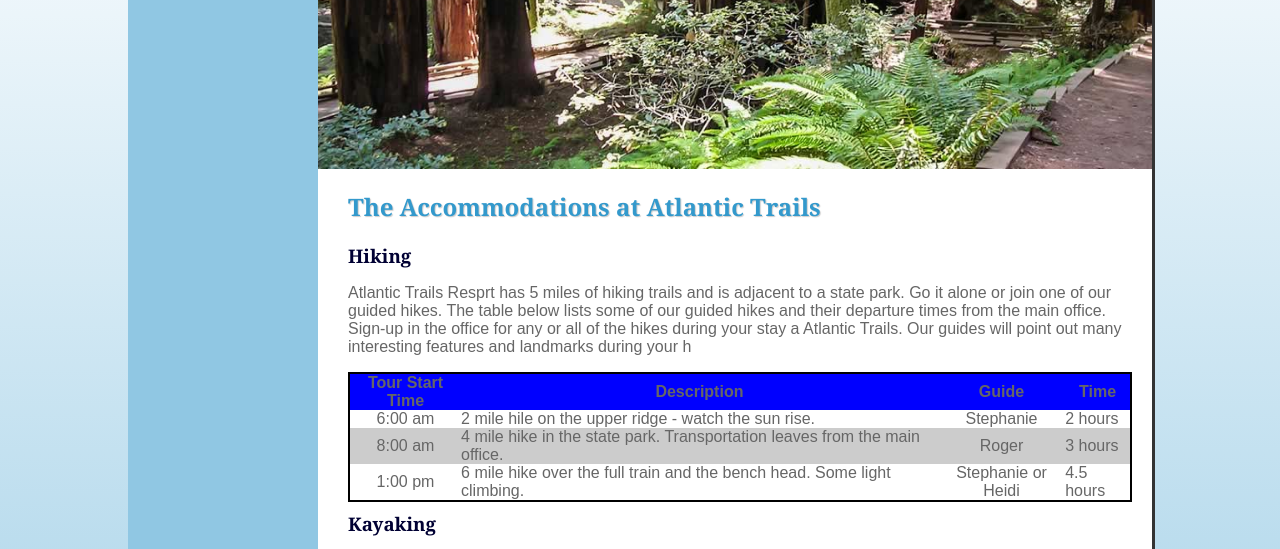
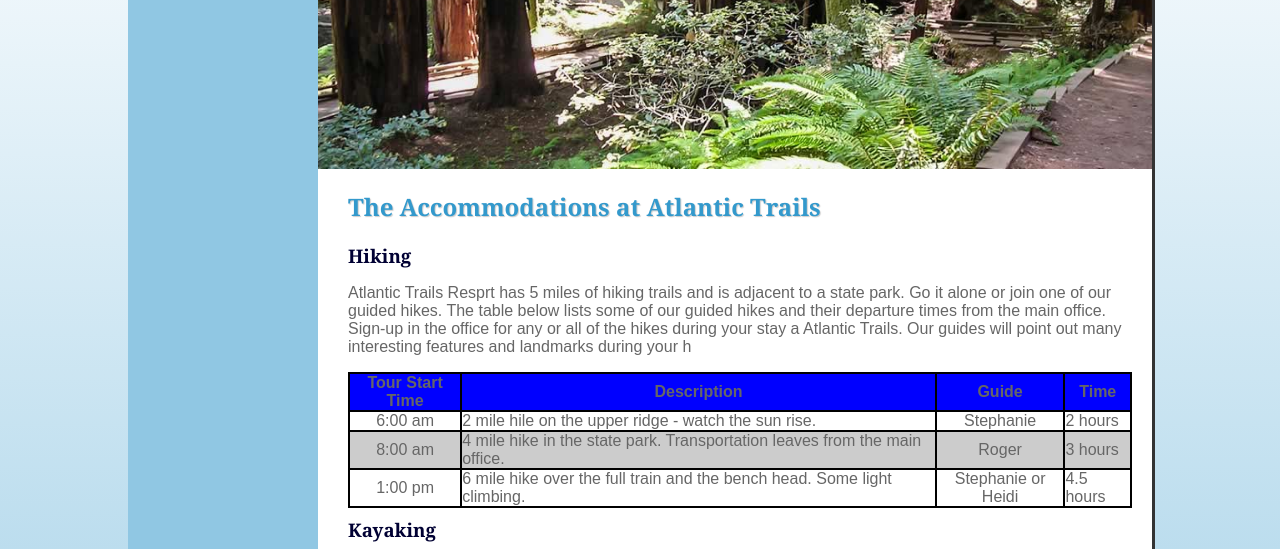
Before and after one commit to nathang21/COP-4004, a plain HTML site: page Project6/activities.html in a window 1280 px wide. Shown: the part 206-755 px from the top of the page. Drawn offline with Linux system fonts and the light colour scheme.

Commit message:
Fixed Tables

```diff
--- a/Project6/atlantic.css
+++ b/Project6/atlantic.css
@@ -98,9 +98,8 @@ a:hover {
     font-weight: bold;
 }
 
-table {
+table, th, td {
     border: 2px solid black;
-    margin: auto;
 }
 
 th {
@@ -109,7 +108,7 @@ th {
     font-weight: bold;
 }
 
-tbody tr:nth-child(odd) {
+body tr:nth-child(odd) {
    background-color: #ccc;
 }
 
```
